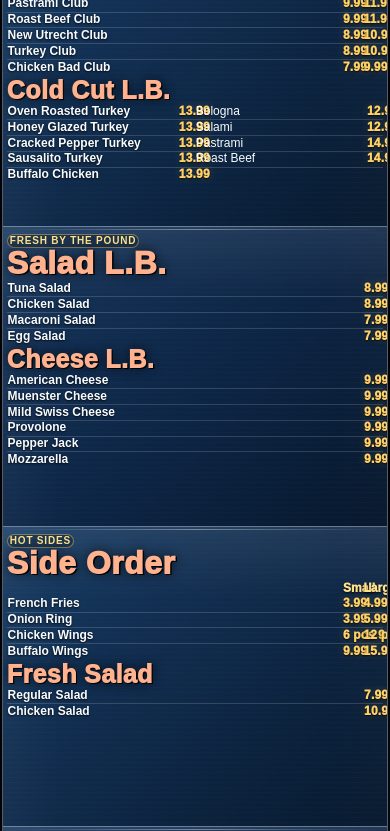
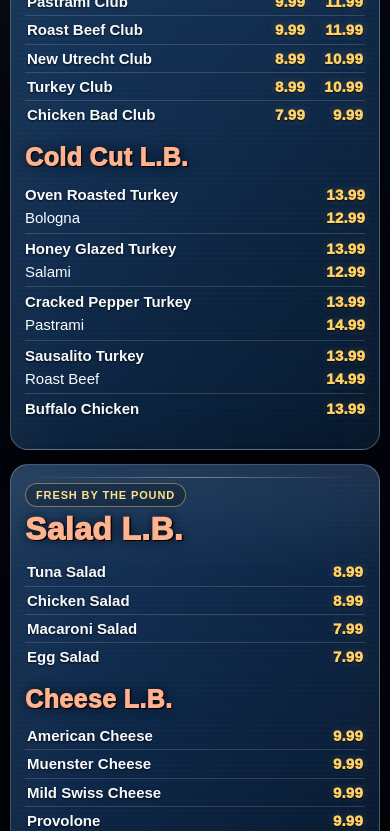
Before and after one commit to JaStaGa/deli-menu-board, a plain HTML site: page board2.html in a window 390 px wide. Shown: the part 676-1507 px from the top of the page. Drawn offline with Linux system fonts and the light colour scheme.

Commit message:
Improve mobile menu layout

```diff
--- a/board2.html
+++ b/board2.html
@@ -5,7 +5,7 @@
   <meta charset="UTF-8" />
   <meta name="viewport" content="width=device-width, initial-scale=1.0" />
   <title>Deli Menu Board 2</title>
-  <link rel="stylesheet" href="menu.css?v=11" />
+  <link rel="stylesheet" href="menu.css?v=12" />
 </head>
 
 <body class="tv-mode">
--- a/menu.css
+++ b/menu.css
@@ -395,39 +395,229 @@ body.tv-mode .nav-strip {
 }
 
 @media (max-width: 900px) {
+  html,
+  body {
+    width: 100%;
+    min-height: 100%;
+    overflow-x: hidden;
+    overflow-y: auto;
+    background: #030915;
+  }
+
   body {
     overflow: auto;
   }
 
   .menu-page {
+    width: 100%;
     height: auto;
     min-height: 100vh;
+    padding: 10px;
+    background:
+      radial-gradient(circle at 20% 8%, rgba(255, 209, 102, 0.12), transparent 28%),
+      radial-gradient(circle at 80% 95%, rgba(51, 153, 255, 0.12), transparent 30%),
+      linear-gradient(180deg, #030915 0%, #000 100%);
   }
 
-  .board-one-layout,
-  .board-two-layout,
-  .board-three-layout {
+  .board-grid {
     display: block;
+    height: auto;
+    border: none;
+    box-shadow: none;
+    background: transparent;
+    overflow: visible;
   }
 
-  .menu-section,
-  .combo-item {
-    min-height: 300px;
-    border-left: none;
-    border-right: none;
+  .menu-section {
+    min-height: 0;
+    margin-bottom: 14px;
+    padding: 18px 14px 20px;
+    border: 1px solid rgba(255, 255, 255, 0.24);
+    border-radius: 18px;
+    overflow: hidden;
+    background:
+      linear-gradient(180deg, rgba(255, 255, 255, 0.07), transparent 24%),
+      linear-gradient(135deg, #173a61 0%, #102b4c 48%, #06182d 100%);
+    box-shadow:
+      0 12px 28px rgba(0, 0, 0, 0.35),
+      inset 0 0 42px rgba(0, 0, 0, 0.2);
+  }
+
+  .menu-section::after {
+    left: 16px;
+    right: 16px;
+    top: 12px;
+  }
+
+  .section-kicker {
+    margin-bottom: 8px;
+    padding: 5px 10px;
+    font-size: 11px;
+    letter-spacing: 0.08em;
+  }
+
+  .section-title {
+    margin-bottom: 14px;
+    font-size: clamp(34px, 10vw, 52px);
+    line-height: 0.9;
+    letter-spacing: 0.01em;
+  }
+
+  .sub-title {
+    margin-top: 18px;
+    margin-bottom: 10px;
+    font-size: clamp(30px, 8.5vw, 44px);
+    line-height: 0.95;
+  }
+
+  .small-note {
+    margin: -8px 0 12px;
+    font-size: 14px;
+    line-height: 1.25;
+  }
+
+  .menu-table {
+    width: 100%;
+    table-layout: fixed;
+  }
+
+  .menu-table th,
+  .menu-table td,
+  .board-one-page .menu-table th,
+  .board-one-page .menu-table td,
+  .board-two-page .menu-table th,
+  .board-two-page .menu-table td {
+    padding: 5px 2px;
+    font-size: 15px;
+    line-height: 1.15;
+  }
+
+  .menu-table td:first-child {
+    width: auto;
+    padding-right: 8px;
+    word-break: normal;
+  }
+
+  .menu-table td.price,
+  .menu-table th.price,
+  .menu-table.two-price td.price,
+  .menu-table.two-price th.price,
+  .menu-table.three-col td.price,
+  .menu-table.three-col th.price {
+    width: 58px;
+    min-width: 58px;
+    max-width: 58px;
+    text-align: right;
+    white-space: nowrap;
+  }
+
+  .menu-table th.price {
+    font-size: 12px;
+    line-height: 1;
+  }
+
+  .menu-table td.price {
+    font-size: 15px;
+  }
+
+  .menu-table.three-col {
+    table-layout: auto;
+  }
+
+  .menu-table.three-col tbody tr {
+    display: grid;
+    grid-template-columns: 1fr 58px;
+    row-gap: 2px;
+    padding: 4px 0;
+    border-bottom: 1px solid var(--line);
+  }
+
+  .menu-table.three-col tbody tr:last-child {
+    border-bottom: none;
+  }
+
+  .menu-table.three-col td {
+    border-bottom: none;
+    padding: 2px 0;
+  }
+
+  .menu-table.three-col td:nth-child(3) {
+    grid-column: 1;
+  }
+
+  .menu-table.three-col td:nth-child(4) {
+    grid-column: 2;
+    text-align: right;
   }
 
   .nav-strip {
-    position: static;
+    position: sticky;
+    bottom: 0;
+    z-index: 50;
+    display: flex;
     justify-content: center;
-    padding: 12px;
+    gap: 6px;
+    padding: 10px 8px;
+    margin: 0 -10px -10px;
+    background: rgba(0, 0, 0, 0.78);
+    backdrop-filter: blur(8px);
+  }
+
+  .nav-strip a {
+    padding: 9px 11px;
+    font-size: 13px;
+    border-radius: 999px;
   }
 
   body.tv-mode .nav-strip {
     display: flex;
   }
+
+  /* Mobile combo board redesign */
+  .board-three-layout {
+    display: grid;
+    grid-template-columns: 1fr;
+    gap: 12px;
+  }
+
+  .combo-item {
+    min-height: 0;
+    padding: 14px;
+    border: 1px solid rgba(255, 255, 255, 0.24);
+    border-radius: 16px;
+    grid-template-columns: auto 1fr auto;
+    grid-template-rows: auto;
+    align-items: center;
+    gap: 10px;
+    background:
+      linear-gradient(180deg, rgba(255, 255, 255, 0.07), transparent 24%),
+      linear-gradient(135deg, #173a61 0%, #102b4c 48%, #06182d 100%);
+    box-shadow:
+      0 10px 24px rgba(0, 0, 0, 0.32),
+      inset 0 0 30px rgba(0, 0, 0, 0.2);
+  }
+
+  .combo-number {
+    min-width: 38px;
+    height: 38px;
+    font-size: 15px;
+  }
+
+  .combo-name {
+    font-size: 16px;
+    line-height: 1.12;
+    text-align: left;
+  }
+
+  .combo-price {
+    grid-column: auto;
+    justify-self: end;
+    align-self: center;
+    margin-top: 0;
+    font-size: 17px;
+    white-space: nowrap;
+  }
 }
-
 /* QR / customer home page */
 .home-page {
   min-height: 100vh;
```
Also changed, not shown: board1.html (+1 -1 lines), board3.html (+1 -1 lines), index.html (+1 -1 lines).
